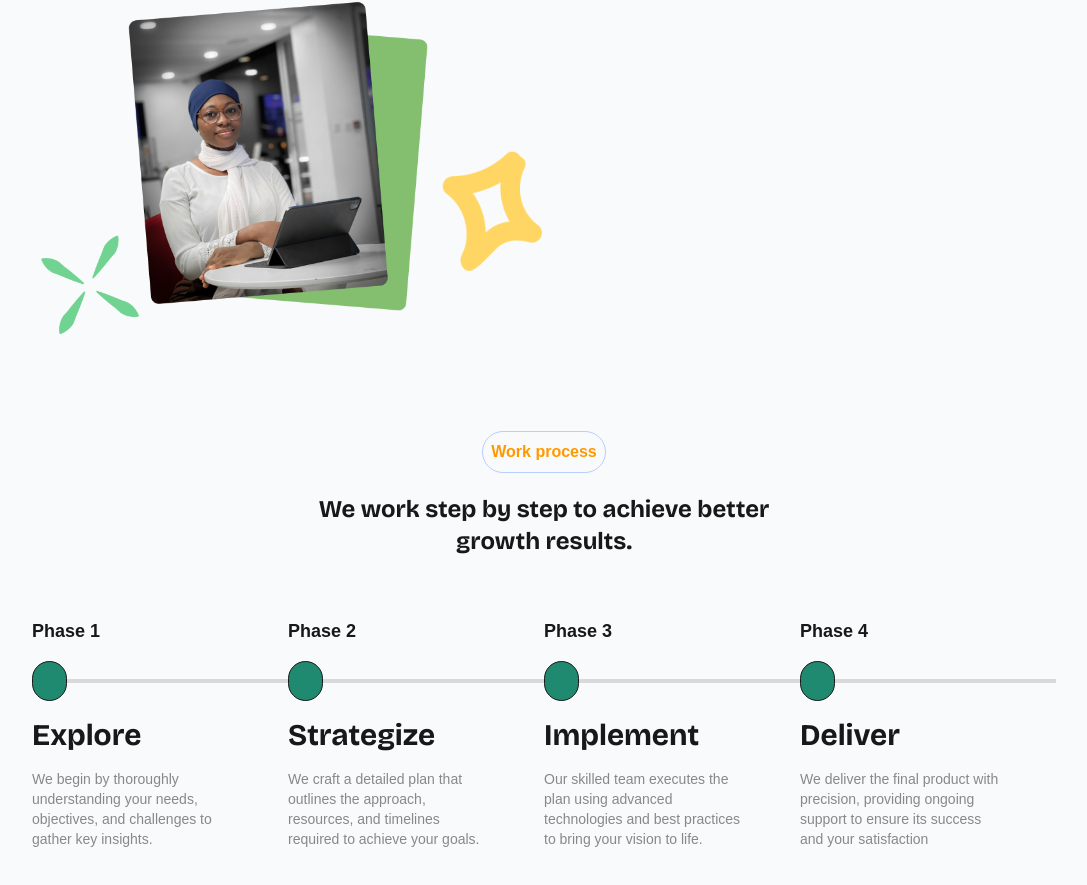
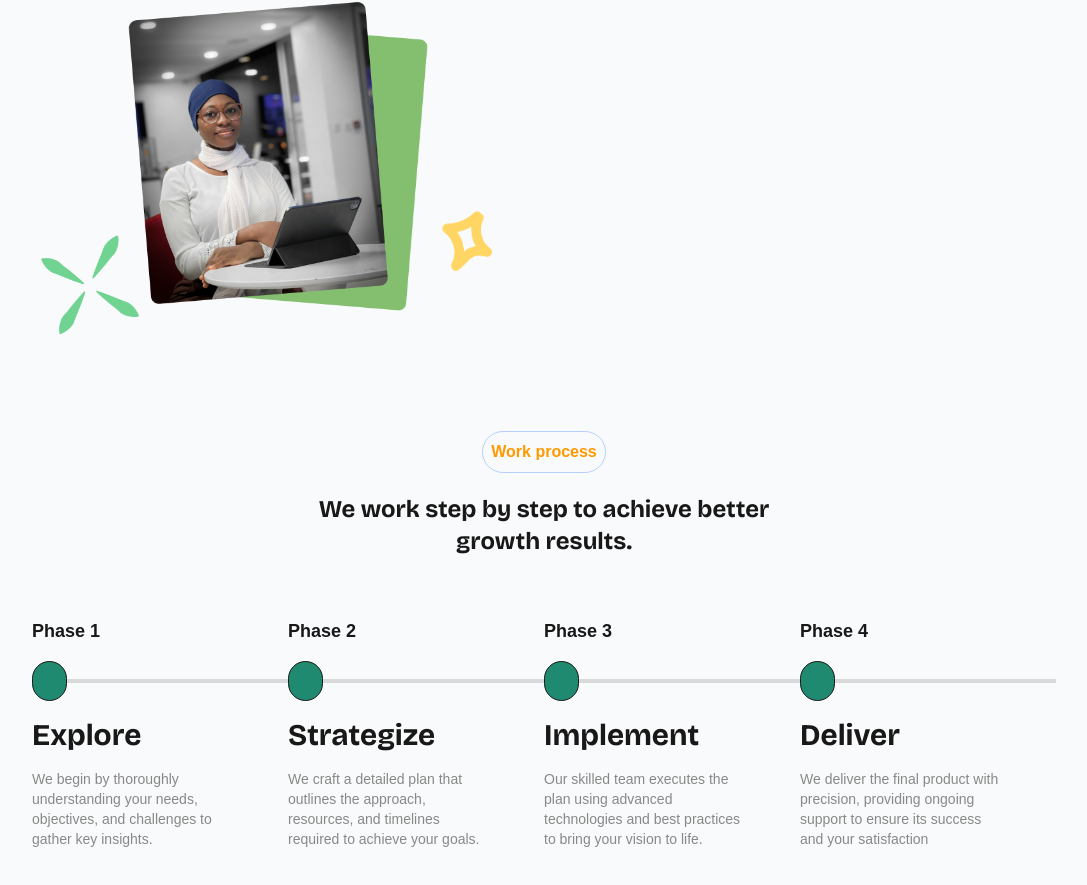
Before and after one commit to ajeigbepaul/techwave, a Next.js app: page /aboutus in a window 1280 px wide. Shown: the part 2337-3222 px from the top of the page, without its empty margins (96-1183 px from the left). Built offline with nearby package versions, Linux system fonts and the light colour scheme.

Commit message:
adjusted the mobile nav

```diff
--- a/app/(home)/aboutus/page.tsx
+++ b/app/(home)/aboutus/page.tsx
@@ -42,7 +42,7 @@ const About = () => {
           <Button name="Book a session" buttonClass="p-2 w-36 bg-white" />
         </div>
       </div>
-      <div className="w-full md:h-[100vh] h-[70vh] flex flex-col items-center justify-center md:mt-10 mt-16 ">
+      <div className="w-full md:h-[100vh] h-[70vh] flex flex-col items-center justify-center md:mt-10 mt-8 ">
         <div className="w-40 ">
           <h2 className="text-black text-2xl font-semibold font-grotesque text-center">
             Why us?
@@ -207,13 +207,13 @@ const About = () => {
             alt="aboutus"
             width={300}
             height={200}
-            className={`object-contain absolute md:left-24 left-12 md:bottom-10 bottom-8 `}
+            className={`object-contain absolute md:left-24 left-12 md:bottom-10 bottom-2 `}
           />
           <Image
             src={"/aboutuscardr.png"}
             alt="aboutus"
-            width={100}
-            height={100}
+            width={50}
+            height={50}
             className={`object-contain absolute md:left-[40%] left-[80%] md:bottom-20 bottom-20`}
           />
         </div>
--- a/app/layout.tsx
+++ b/app/layout.tsx
@@ -35,12 +35,12 @@ export default function RootLayout({
 }>) {
   register();
   return (
-    <html lang="en">
+    <html lang="en" className="overflow-x-hidden">
       <body
         className={`${secondaryFont.variable} ${geistSans.variable} ${geistMono.variable} min-h-screen flex flex-col bg-gray-50`}
       >
         {/* Header */}
-        <header className="h-[14vh]">
+        <header className="h-[14vh] w-full">
           <Header />
         </header>
 
@@ -48,7 +48,7 @@ export default function RootLayout({
         <main className="flex-grow w-full">{children}</main>
 
         {/* Footer */}
-        <footer className="mt-auto">
+        <footer className="mt-auto w-full">
           <Footer />
         </footer>
       </body>
--- a/components/MobileNav.tsx
+++ b/components/MobileNav.tsx
@@ -11,11 +11,12 @@ const MobileNav = ({
 }) => {
   return (
     <div
-      className={`fixed top-0 left-0 w-full z-50 transition-all duration-300 ${
+      className={`fixed top-0 left-0 w-full  z-50 transition-all duration-300 ${
         isopen ? "h-screen" : "h-0"
-      } overflow-y-auto bg-white`}
+      } overflow-hidden bg-white`} // Ensure overflow-x and overflow-y are hidden
+      style={{ overflowX: "hidden" }} // Add this style to explicitly hide horizontal scrolling
     >
-      <div className="flex justify-end p-4">
+      <div className="flex justify-end p-4 mr-8">
         <button
           className="text-neutral-400 hover:text-black"
           onClick={closeMenu}
@@ -24,8 +25,10 @@ const MobileNav = ({
           <FaTimes size={24} />
         </button>
       </div>
-      <nav className="p-0">
-        <NavLinks />
+      <nav className="p-0 h-full w-full">
+        <div className="h-full overflow-y-auto w-full"> {/* Ensure no overflow on x-axis */}
+          <NavLinks />
+        </div>
       </nav>
     </div>
   );
```
